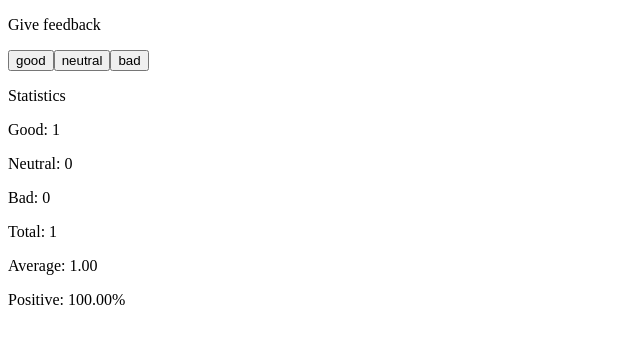
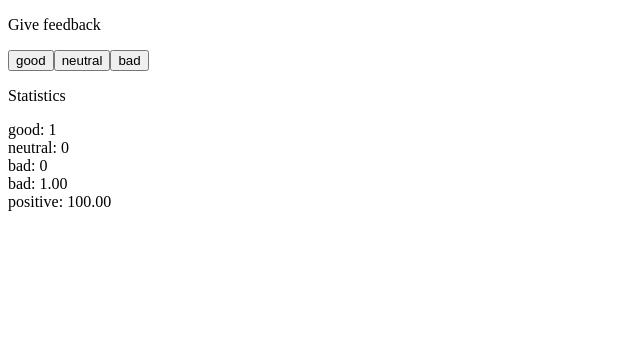
Before and after one commit to mercy-mwai/unicafe, a React (Vite) app: page / in a window 1280 px wide. Both pictures are taken after a click on the button "good". Shown: the top 344 px of the page, without its empty margins (0-640 px from the left). Built offline with nearby package versions, Linux system fonts and the light colour scheme.

Commit message:
added statisticsline component

```diff
--- a/src/App.jsx
+++ b/src/App.jsx
@@ -8,7 +8,13 @@ const Button = (props) => {
   );
 };
 
-const Statistics = (props) => {
+const StatisticLine = ({ text, value }) => (
+  <div>
+    {text}: {value}
+  </div>
+);
+
+const Statistics= (props) => {
   const { good, neutral, bad } = props;
 
   const total = good + neutral + bad;
@@ -24,14 +30,12 @@ const Statistics = (props) => {
   }
   return (
     <div>
-      <p>Statistics</p>
-      <p>Good: {good}</p>
-      <p>Neutral: {neutral}</p>
-      <p>Bad: {bad}</p>
-      <p>Total: {total}</p>
-      <p>Average: {average.toFixed(2)}</p>
-      <p>Positive: {positivePercentage.toFixed(2)}%</p>
-    </div>
+    <StatisticLine text="good" value ={good} />
+    <StatisticLine text="neutral" value ={neutral} />
+    <StatisticLine text="bad" value ={bad} />
+    <StatisticLine text="bad" value ={average.toFixed(2)} />
+    <StatisticLine text="positive" value ={positivePercentage.toFixed(2)} />
+  </div>
   );
 };
 
@@ -50,6 +54,7 @@ const App = () => {
       <Button handleClick={handleGoodClick} text="good" />
       <Button handleClick={handleNeutralClick} text="neutral" />
       <Button handleClick={handleBadClick} text="bad" />
+      <p>Statistics</p>
       <Statistics good={good} neutral={neutral} bad={bad} />
     </div>
   );
```
